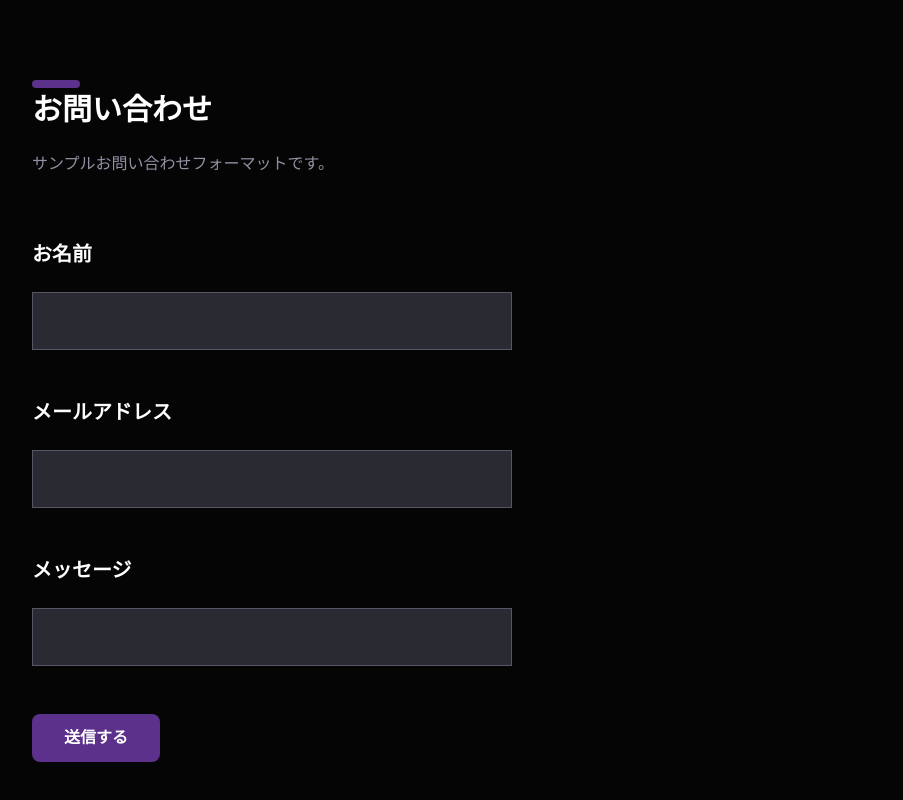
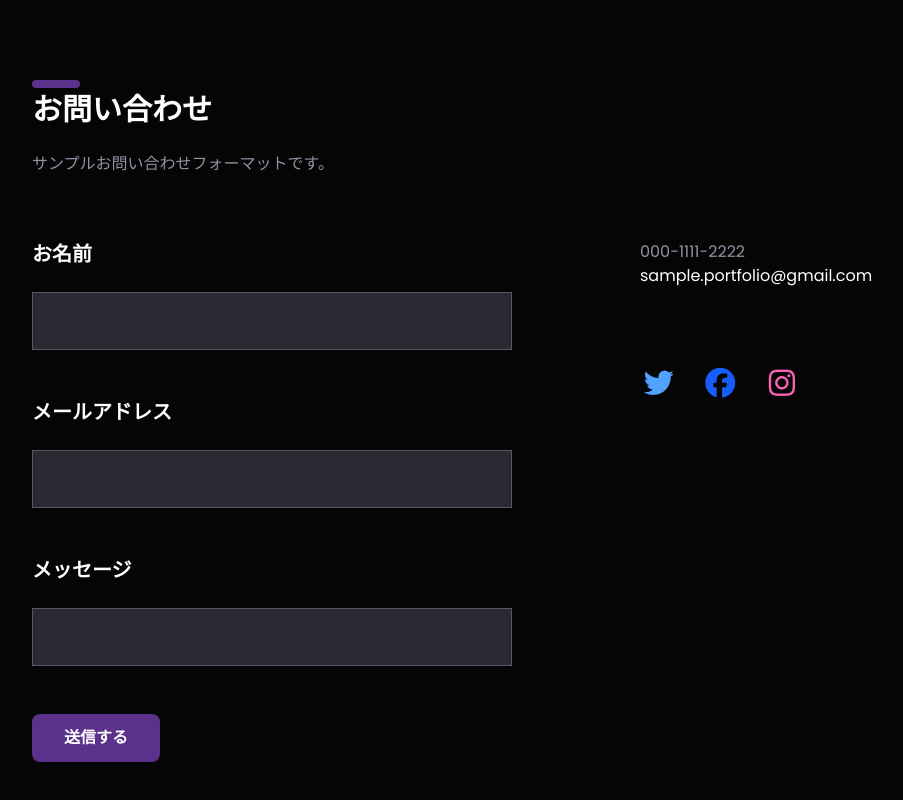
Before and after one commit to ky381011/CSSPractice, a React app in the folder practice/tailwind/portfolio01/: page / in a window 1280 px wide. Shown: the part 3862-4662 px from the top of the page, without its empty margins (64-967 px from the left). Built offline with nearby package versions, Linux system fonts and the light colour scheme.

Commit message:
feat: お問い合わせセクションに連絡先情報とSNSリンクを追加

```diff
--- a/practice/tailwind/portfolio01/src/App.tsx
+++ b/practice/tailwind/portfolio01/src/App.tsx
@@ -155,6 +155,23 @@
                 </div>
                 <button className='px-8 py-3 bg-theme font-bold rounded-lg hover:bg-purple-600 transition-all duration-300'>送信する</button>
               </div>
+              <div>
+                <p className='text-secondary'>000-1111-2222</p>
+                <a href='mailto:sample.portfoilo@gmail.com'>sample.portfolio@gmail.com</a>
+                {/* SNS */}
+                <div className='mt-20 space-x-6'>
+                  <a href='#'>
+                    <i className='fa-brands fa-twitter text-3xl text-blue-400'></i>
+                  </a>
+                  <a href='#'>
+                    <i className='fa-brands fa-facebook text-3xl text-blue-600'></i>
+                  </a>
+                  <a href='#'>
+                    <i className='fa-brands fa-instagram text-3xl text-pink-400'></i>
+                  </a>
+                </div>
+
+              </div>
             </div>
           </section>
         </div>
```
